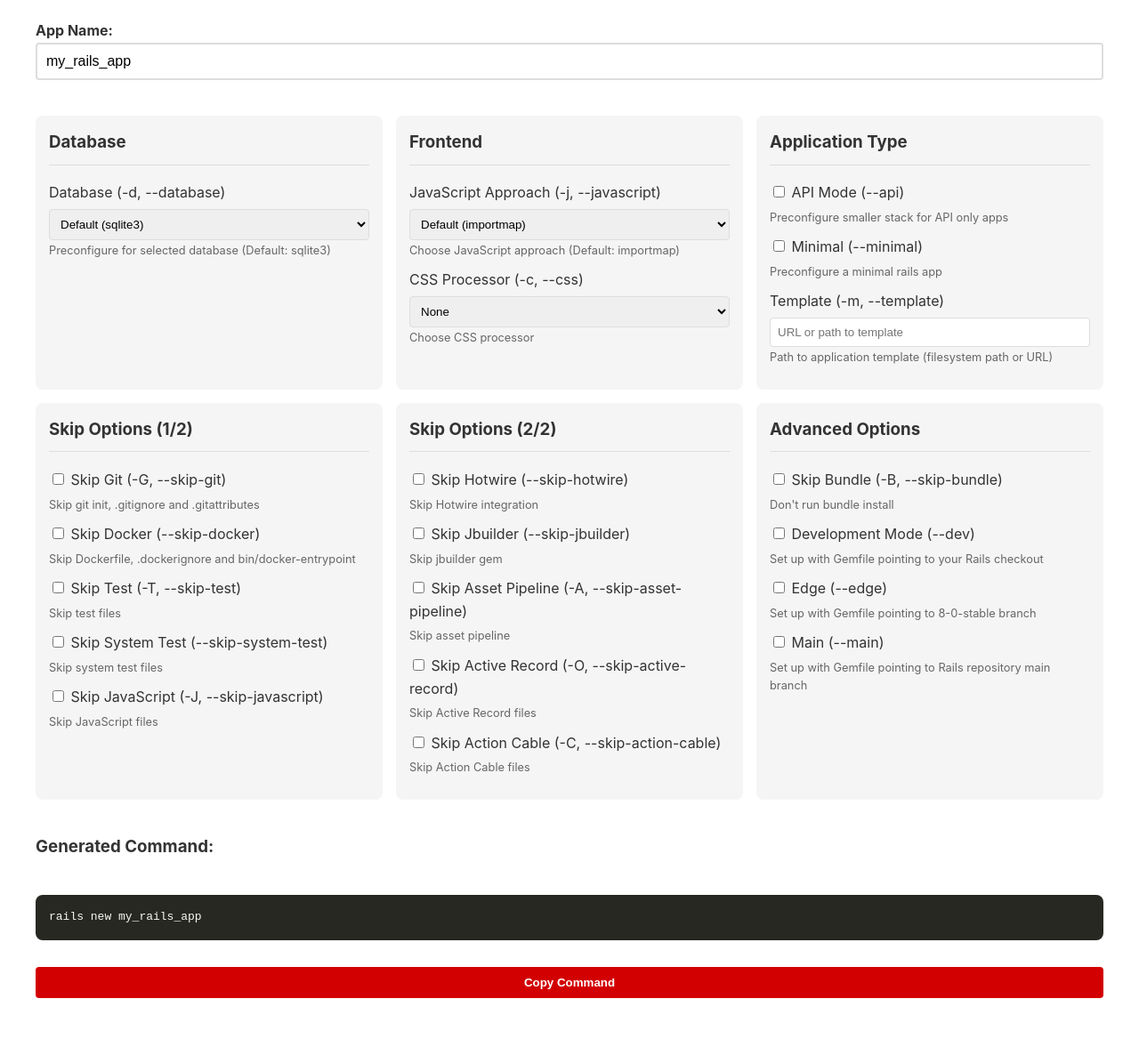
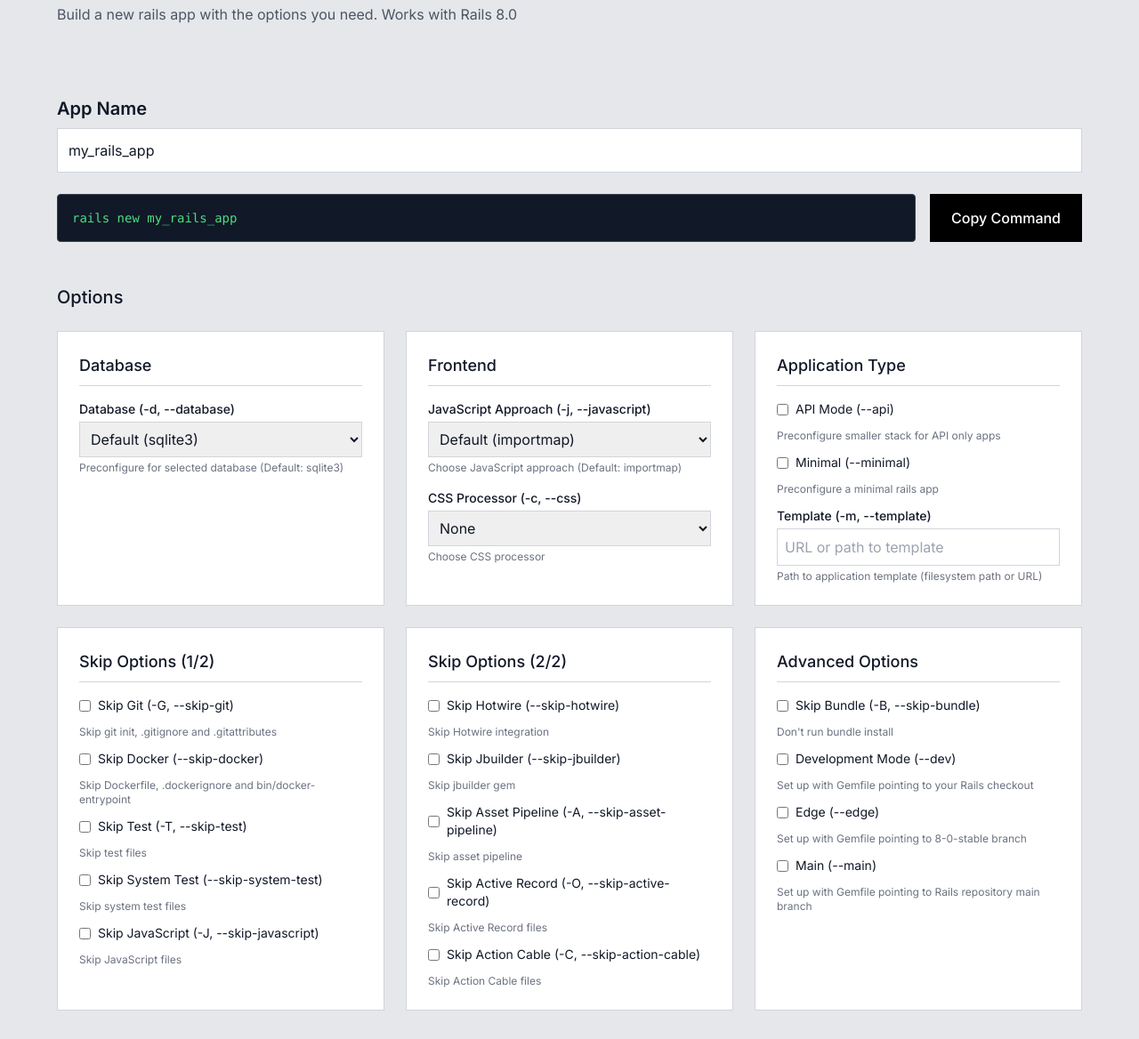
Before and after one commit to modsognir/modsognir.github.io, a plain HTML site: page tools/rails-new.html in a window 1280 px wide. Shown: the part 92-1260 px from the top of the page at 89% size. Before the commit the page ends 1234 px from the top, so only its background shows below. Drawn offline with nearby package versions, Linux system fonts and the light colour scheme.

Commit message:
Update rails-new.html

```diff
--- a/tools/rails-new.html
+++ b/tools/rails-new.html
@@ -4,111 +4,51 @@
     <meta charset="UTF-8">
     <meta name="viewport" content="width=device-width, initial-scale=1.0">
     <title>Rails New Command Generator</title>
-    <script defer data-domain="jsf.io" src="https://plausible.io/js/script.js"></script>
+    <script src="https://cdn.tailwindcss.com"></script>
     <style>
-        body {
-            font-family: -apple-system, BlinkMacSystemFont, 'Segoe UI', Roboto, Oxygen, Ubuntu, Cantarell, 'Open Sans', 'Helvetica Neue', sans-serif;
-            line-height: 1.6;
-            color: #333;
-            max-width: 1200px;
-            margin: 0 auto;
-            padding: 20px;
-        }
-        h1 {
-            text-align: center;
-            color: #d30001;
-        }
-        .container {
-            display: flex;
-            flex-direction: column;
-            gap: 20px;
-        }
-        .options-container {
-            display: grid;
-            grid-template-columns: repeat(auto-fill, minmax(300px, 1fr));
-            gap: 15px;
-        }
-        .option-group {
-            background-color: #f5f5f5;
-            border-radius: 8px;
-            padding: 15px;
-        }
-        .option-group h3 {
-            margin-top: 0;
-            border-bottom: 1px solid #ddd;
-            padding-bottom: 10px;
-        }
-        .option-item {
-            margin-bottom: 10px;
-        }
-        .option-item label {
-            display: block;
-            margin-bottom: 5px;
-        }
-        .option-item small {
-            display: block;
-            color: #666;
-            font-size: 0.8em;
-            margin-top: 2px;
-        }
-        select, input[type="text"] {
-            width: 100%;
-            padding: 8px;
-            border: 1px solid #ddd;
-            border-radius: 4px;
-            box-sizing: border-box;
-        }
-        .command-output {
-            background-color: #272822;
-            color: #f8f8f2;
-            padding: 15px;
-            border-radius: 8px;
-            overflow-x: auto;
-            font-family: monospace;
-            white-space: pre-wrap;
-            word-break: break-all;
-        }
-        .copy-btn {
-            background-color: #d30001;
-            color: white;
-            border: none;
-            padding: 10px 15px;
-            border-radius: 4px;
-            cursor: pointer;
-            font-weight: bold;
-            margin-top: 10px;
-        }
-        .copy-btn:hover {
-            background-color: #a70001;
-        }
-        .app-path {
-            margin-bottom: 20px;
-        }
-        .app-path input {
-            width: 100%;
-            padding: 10px;
-            font-size: 16px;
-            border: 2px solid #ddd;
-            border-radius: 4px;
+        @import url('https://fonts.googleapis.com/css2?family=Inter:wght@400;500;600&display=swap');
+
+        * {
+            font-family: 'Inter', sans-serif;
         }
     </style>
+    <script defer data-domain="jsf.io" src="https://plausible.io/js/script.js"></script>
 </head>
-<body>
-    <h1>Rails New Command Generator</h1>
+<body class="bg-gray-200 text-gray-900 p-8">
+    <div class="max-w-6xl mx-auto space-y-8">
 
-    <div class="container">
-        <div class="app-path">
-            <label for="app-path"><strong>App Name:</strong></label>
-            <input type="text" id="app-path" placeholder="my_rails_app" value="my_rails_app">
+        <!-- Header -->
+        <div class="py-6">
+            <h1 class="text-2xl font-semibold mb-2"><code>rails new</code> &nbsp; Command Generator</h1>
+            <p class="text-gray-600">Build a new rails app with the options you need. Works with Rails 8.0</p>
         </div>
 
-        <div class="options-container">
+        <div class="space-y-6">
+            <!-- App Name Input -->
+            <div class="pt-6">
+                <label for="app-path" class="block font-medium text-xl mb-2"><strong>App Name</strong></label>
+                <input type="text" id="app-path" placeholder="my_rails_app" value="my_rails_app"
+                       class="w-full p-3 border border-gray-300 focus:outline-none focus:border-black text-base">
+            </div>
+
+            <!-- Generated Command -->
+            <div class="pb-6">
+                <div class="flex gap-4">
+                    <div class="flex-1 bg-gray-900 text-green-400 p-4 rounded border border-gray-700 overflow-x-auto font-mono text-sm whitespace-pre-wrap break-all" id="command-output">rails new my_rails_app</div>
+                    <button class="px-6 bg-black text-white hover:bg-gray-800 transition-colors font-medium" id="copy-btn">Copy Command</button>
+                </div>
+            </div>
+            <!-- Options Grid -->
+            <h2 class="text-xl font-medium pb-0">Options</h3>
+            <div class="grid grid-cols-1 md:grid-cols-2 lg:grid-cols-3 gap-6">
+
                 <!-- Database Options -->
-            <div class="option-group">
-                <h3>Database</h3>
-                <div class="option-item">
-                    <label for="database">Database (-d, --database)</label>
-                    <select id="database">
+                <div class="p-6 bg-white border border-gray-300">
+                    <h3 class="text-lg font-medium mb-4 border-b border-gray-300 pb-2">Database</h3>
+                    <div class="space-y-4">
+                        <div>
+                            <label for="database" class="block text-sm font-medium mb-1">Database (-d, --database)</label>
+                            <select id="database" class="w-full p-2 border border-gray-300 focus:outline-none focus:border-black">
                                 <option value="">Default (sqlite3)</option>
                                 <option value="mysql">mysql</option>
                                 <option value="trilogy">trilogy</option>
@@ -117,16 +57,18 @@
                                 <option value="mariadb-mysql">mariadb-mysql</option>
                                 <option value="mariadb-trilogy">mariadb-trilogy</option>
                             </select>
-                    <small>Preconfigure for selected database (Default: sqlite3)</small>
+                            <small class="text-gray-500 text-xs block mt-1">Preconfigure for selected database (Default: sqlite3)</small>
+                        </div>
                     </div>
                 </div>
 
                 <!-- Frontend Options -->
-            <div class="option-group">
-                <h3>Frontend</h3>
-                <div class="option-item">
-                    <label for="javascript">JavaScript Approach (-j, --javascript)</label>
-                    <select id="javascript">
+                <div class="p-6 bg-white border border-gray-300">
+                    <h3 class="text-lg font-medium mb-4 border-b border-gray-300 pb-2">Frontend</h3>
+                    <div class="space-y-4">
+                        <div>
+                            <label for="javascript" class="block text-sm font-medium mb-1">JavaScript Approach (-j, --javascript)</label>
+                            <select id="javascript" class="w-full p-2 border border-gray-300 focus:outline-none focus:border-black">
                                 <option value="">Default (importmap)</option>
                                 <option value="importmap">importmap</option>
                                 <option value="bun">bun</option>
@@ -134,11 +76,11 @@
                                 <option value="esbuild">esbuild</option>
                                 <option value="rollup">rollup</option>
                             </select>
-                    <small>Choose JavaScript approach (Default: importmap)</small>
+                            <small class="text-gray-500 text-xs block mt-1">Choose JavaScript approach (Default: importmap)</small>
                         </div>
-                <div class="option-item">
-                    <label for="css">CSS Processor (-c, --css)</label>
-                    <select id="css">
+                        <div>
+                            <label for="css" class="block text-sm font-medium mb-1">CSS Processor (-c, --css)</label>
+                            <select id="css" class="w-full p-2 border border-gray-300 focus:outline-none focus:border-black">
                                 <option value="">None</option>
                                 <option value="tailwind">tailwind</option>
                                 <option value="bootstrap">bootstrap</option>
@@ -146,107 +88,139 @@
                                 <option value="postcss">postcss</option>
                                 <option value="sass">sass</option>
                             </select>
-                    <small>Choose CSS processor</small>
+                            <small class="text-gray-500 text-xs block mt-1">Choose CSS processor</small>
+                        </div>
                     </div>
                 </div>
 
-            <!-- Main Configuration Options -->
-            <div class="option-group">
-                <h3>Application Type</h3>
-                <div class="option-item">
-                    <label>
-                        <input type="checkbox" id="api"> API Mode (--api)
+                <!-- Application Type -->
+                <div class="p-6 bg-white border border-gray-300">
+                    <h3 class="text-lg font-medium mb-4 border-b border-gray-300 pb-2">Application Type</h3>
+                    <div class="space-y-3">
+                        <label class="flex items-center">
+                            <input type="checkbox" id="api" class="mr-2">
+                            <span class="text-sm">API Mode (--api)</span>
                         </label>
-                    <small>Preconfigure smaller stack for API only apps</small>
+                        <small class="text-gray-500 text-xs block">Preconfigure smaller stack for API only apps</small>
+
+                        <label class="flex items-center">
+                            <input type="checkbox" id="minimal" class="mr-2">
+                            <span class="text-sm">Minimal (--minimal)</span>
+                        </label>
+                        <small class="text-gray-500 text-xs block">Preconfigure a minimal rails app</small>
+
+                        <div>
+                            <label for="template" class="block text-sm font-medium mb-1">Template (-m, --template)</label>
+                            <input type="text" id="template" placeholder="URL or path to template"
+                                   class="w-full p-2 border border-gray-300 focus:outline-none focus:border-black">
+                            <small class="text-gray-500 text-xs block mt-1">Path to application template (filesystem path or URL)</small>
                         </div>
-                <div class="option-item">
-                    <label>
-                        <input type="checkbox" id="minimal"> Minimal (--minimal)
-                    </label>
-                    <small>Preconfigure a minimal rails app</small>
-                </div>
-                <div class="option-item">
-                    <label for="template">Template (-m, --template)</label>
-                    <input type="text" id="template" placeholder="URL or path to template">
-                    <small>Path to application template (filesystem path or URL)</small>
                     </div>
                 </div>
 
-            <!-- Skip Options -->
-            <div class="option-group">
-                <h3>Skip Options (1/2)</h3>
-                <div class="option-item">
-                    <label><input type="checkbox" id="skip-git"> Skip Git (-G, --skip-git)</label>
-                    <small>Skip git init, .gitignore and .gitattributes</small>
-                </div>
-                <div class="option-item">
-                    <label><input type="checkbox" id="skip-docker"> Skip Docker (--skip-docker)</label>
-                    <small>Skip Dockerfile, .dockerignore and bin/docker-entrypoint</small>
-                </div>
-                <div class="option-item">
-                    <label><input type="checkbox" id="skip-test"> Skip Test (-T, --skip-test)</label>
-                    <small>Skip test files</small>
-                </div>
-                <div class="option-item">
-                    <label><input type="checkbox" id="skip-system-test"> Skip System Test (--skip-system-test)</label>
-                    <small>Skip system test files</small>
-                </div>
-                <div class="option-item">
-                    <label><input type="checkbox" id="skip-javascript"> Skip JavaScript (-J, --skip-javascript)</label>
-                    <small>Skip JavaScript files</small>
+                <!-- Skip Options (1/2) -->
+                <div class="p-6 bg-white border border-gray-300">
+                    <h3 class="text-lg font-medium mb-4 border-b border-gray-300 pb-2">Skip Options (1/2)</h3>
+                    <div class="space-y-3">
+                        <label class="flex items-center">
+                            <input type="checkbox" id="skip-git" class="mr-2">
+                            <span class="text-sm">Skip Git (-G, --skip-git)</span>
+                        </label>
+                        <small class="text-gray-500 text-xs block">Skip git init, .gitignore and .gitattributes</small>
+
+                        <label class="flex items-center">
+                            <input type="checkbox" id="skip-docker" class="mr-2">
+                            <span class="text-sm">Skip Docker (--skip-docker)</span>
+                        </label>
+                        <small class="text-gray-500 text-xs block">Skip Dockerfile, .dockerignore and bin/docker-entrypoint</small>
+
+                        <label class="flex items-center">
+                            <input type="checkbox" id="skip-test" class="mr-2">
+                            <span class="text-sm">Skip Test (-T, --skip-test)</span>
+                        </label>
+                        <small class="text-gray-500 text-xs block">Skip test files</small>
+
+                        <label class="flex items-center">
+                            <input type="checkbox" id="skip-system-test" class="mr-2">
+                            <span class="text-sm">Skip System Test (--skip-system-test)</span>
+                        </label>
+                        <small class="text-gray-500 text-xs block">Skip system test files</small>
+
+                        <label class="flex items-center">
+                            <input type="checkbox" id="skip-javascript" class="mr-2">
+                            <span class="text-sm">Skip JavaScript (-J, --skip-javascript)</span>
+                        </label>
+                        <small class="text-gray-500 text-xs block">Skip JavaScript files</small>
                     </div>
                 </div>
 
-            <!-- Skip Options Part 2 -->
-            <div class="option-group">
-                <h3>Skip Options (2/2)</h3>
-                <div class="option-item">
-                    <label><input type="checkbox" id="skip-hotwire"> Skip Hotwire (--skip-hotwire)</label>
-                    <small>Skip Hotwire integration</small>
-                </div>
-                <div class="option-item">
-                    <label><input type="checkbox" id="skip-jbuilder"> Skip Jbuilder (--skip-jbuilder)</label>
-                    <small>Skip jbuilder gem</small>
-                </div>
-                <div class="option-item">
-                    <label><input type="checkbox" id="skip-asset-pipeline"> Skip Asset Pipeline (-A, --skip-asset-pipeline)</label>
-                    <small>Skip asset pipeline</small>
-                </div>
-                <div class="option-item">
-                    <label><input type="checkbox" id="skip-active-record"> Skip Active Record (-O, --skip-active-record)</label>
-                    <small>Skip Active Record files</small>
-                </div>
-                <div class="option-item">
-                    <label><input type="checkbox" id="skip-action-cable"> Skip Action Cable (-C, --skip-action-cable)</label>
-                    <small>Skip Action Cable files</small>
+                <!-- Skip Options (2/2) -->
+                <div class="p-6 bg-white border border-gray-300">
+                    <h3 class="text-lg font-medium mb-4 border-b border-gray-300 pb-2">Skip Options (2/2)</h3>
+                    <div class="space-y-3">
+                        <label class="flex items-center">
+                            <input type="checkbox" id="skip-hotwire" class="mr-2">
+                            <span class="text-sm">Skip Hotwire (--skip-hotwire)</span>
+                        </label>
+                        <small class="text-gray-500 text-xs block">Skip Hotwire integration</small>
+
+                        <label class="flex items-center">
+                            <input type="checkbox" id="skip-jbuilder" class="mr-2">
+                            <span class="text-sm">Skip Jbuilder (--skip-jbuilder)</span>
+                        </label>
+                        <small class="text-gray-500 text-xs block">Skip jbuilder gem</small>
+
+                        <label class="flex items-center">
+                            <input type="checkbox" id="skip-asset-pipeline" class="mr-2">
+                            <span class="text-sm">Skip Asset Pipeline (-A, --skip-asset-pipeline)</span>
+                        </label>
+                        <small class="text-gray-500 text-xs block">Skip asset pipeline</small>
+
+                        <label class="flex items-center">
+                            <input type="checkbox" id="skip-active-record" class="mr-2">
+                            <span class="text-sm">Skip Active Record (-O, --skip-active-record)</span>
+                        </label>
+                        <small class="text-gray-500 text-xs block">Skip Active Record files</small>
+
+                        <label class="flex items-center">
+                            <input type="checkbox" id="skip-action-cable" class="mr-2">
+                            <span class="text-sm">Skip Action Cable (-C, --skip-action-cable)</span>
+                        </label>
+                        <small class="text-gray-500 text-xs block">Skip Action Cable files</small>
                     </div>
                 </div>
 
                 <!-- Advanced Options -->
-            <div class="option-group">
-                <h3>Advanced Options</h3>
-                <div class="option-item">
-                    <label><input type="checkbox" id="skip-bundle"> Skip Bundle (-B, --skip-bundle)</label>
-                    <small>Don't run bundle install</small>
-                </div>
-                <div class="option-item">
-                    <label><input type="checkbox" id="dev"> Development Mode (--dev)</label>
-                    <small>Set up with Gemfile pointing to your Rails checkout</small>
-                </div>
-                <div class="option-item">
-                    <label><input type="checkbox" id="edge"> Edge (--edge)</label>
-                    <small>Set up with Gemfile pointing to 8-0-stable branch</small>
-                </div>
-                <div class="option-item">
-                    <label><input type="checkbox" id="main"> Main (--main)</label>
-                    <small>Set up with Gemfile pointing to Rails repository main branch</small>
+                <div class="p-6 bg-white border border-gray-300">
+                    <h3 class="text-lg font-medium mb-4 border-b border-gray-300 pb-2">Advanced Options</h3>
+                    <div class="space-y-3">
+                        <label class="flex items-center">
+                            <input type="checkbox" id="skip-bundle" class="mr-2">
+                            <span class="text-sm">Skip Bundle (-B, --skip-bundle)</span>
+                        </label>
+                        <small class="text-gray-500 text-xs block">Don't run bundle install</small>
+
+                        <label class="flex items-center">
+                            <input type="checkbox" id="dev" class="mr-2">
+                            <span class="text-sm">Development Mode (--dev)</span>
+                        </label>
+                        <small class="text-gray-500 text-xs block">Set up with Gemfile pointing to your Rails checkout</small>
+
+                        <label class="flex items-center">
+                            <input type="checkbox" id="edge" class="mr-2">
+                            <span class="text-sm">Edge (--edge)</span>
+                        </label>
+                        <small class="text-gray-500 text-xs block">Set up with Gemfile pointing to 8-0-stable branch</small>
+
+                        <label class="flex items-center">
+                            <input type="checkbox" id="main" class="mr-2">
+                            <span class="text-sm">Main (--main)</span>
+                        </label>
+                        <small class="text-gray-500 text-xs block">Set up with Gemfile pointing to Rails repository main branch</small>
                     </div>
                 </div>
             </div>
-
-        <h3>Generated Command:</h3>
-        <div class="command-output" id="command-output">rails new my_rails_app</div>
-        <button class="copy-btn" id="copy-btn">Copy Command</button>
+        </div>
     </div>
 
     <script>
```
Lines whose indentation alone changed are shown as unchanged.
